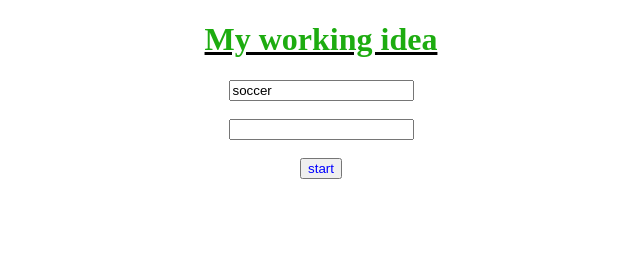
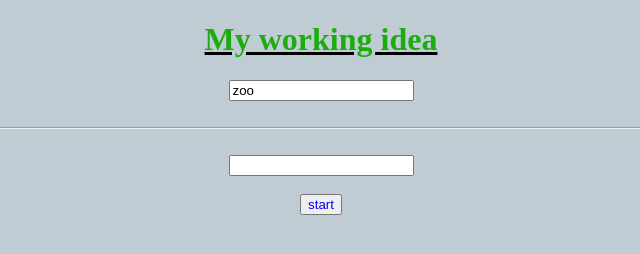
Before and after one commit to Vusumuz99/js, a plain HTML site: page index.html in a window 1280 px wide. Shown: the whole page, without its empty margins (327-967 px from the left). Drawn offline with Linux system fonts and the light colour scheme.

Commit message:
background color

```diff
--- a/index.html
+++ b/index.html
@@ -13,7 +13,8 @@
       <h1> My working idea </h1>
     </u>
 
-    <input type="text" id="soccer name 1" value= "soccer"><br><br>
+    <input type="text" id="soccer name 1" value= "zoo"><br><br>
+    <hr><br>
 
     <input type="text" id="team 2"> <br><br>
 
--- a/style.css
+++ b/style.css
@@ -12,3 +12,10 @@ h1 {
  button {
      color: blue;
  }
+
+
+
+body {
+    background-color: rgb(192, 204, 211);
+
+}
```
